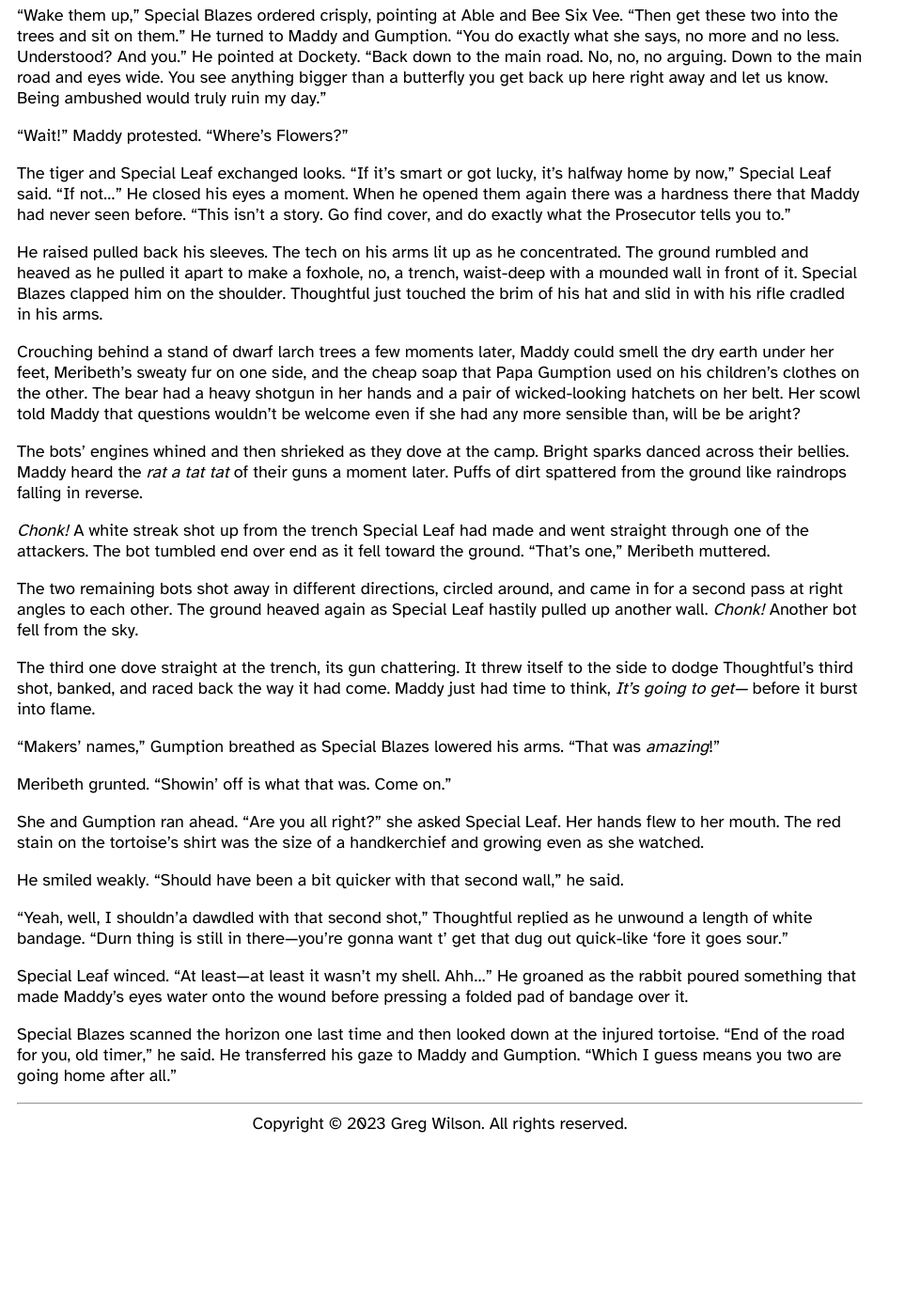
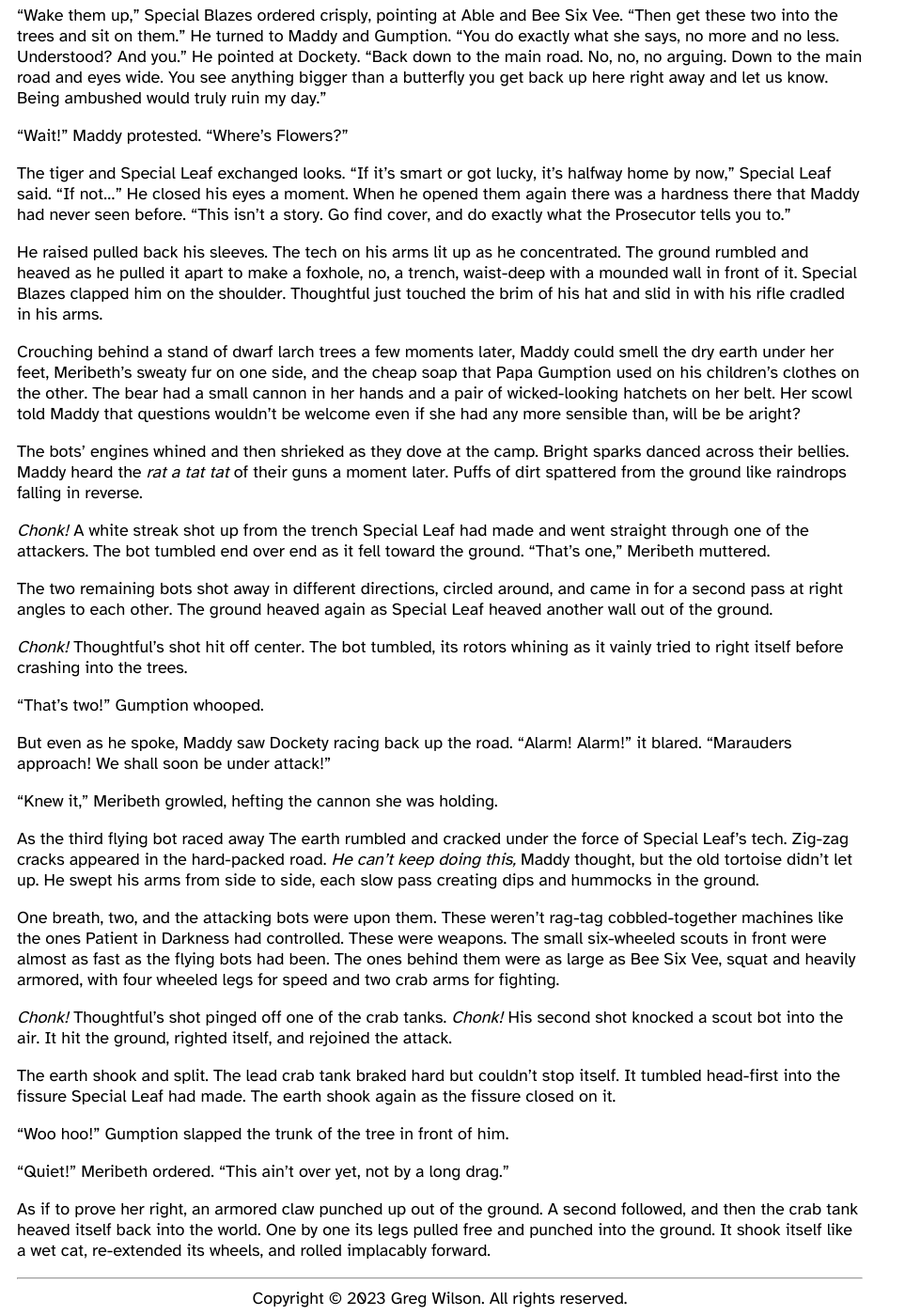
Before and after one commit to gvwilson/fiction, a Jekyll site: the page built from in-heck/index.md, in a window 1280 px wide and 1400 px high, scrolled down 30857 px. Shown: the whole window at 94% size, without its empty margins (0-963 px from the left). Built offline with Jekyll 4.4.1, drawn with Linux system fonts in a browser that asks for light colours; before the commit the page ends 32071 px from its top, so only the background shows below that; some of the changed text lies outside the part shown.

Commit message:
-243 +331 = +88 words of In Heck

```diff
--- a/in-heck/index.md
+++ b/in-heck/index.md
@@ -2875,7 +2875,7 @@
 Maddy could smell the dry earth under her feet,
 Meribeth's sweaty fur on one side,
 and the cheap soap that Papa Gumption used on his children's clothes on the other.
-The bear had a heavy shotgun in her hands
+The bear had a small cannon in her hands
 and a pair of wicked-looking hatchets on her belt.
 Her scowl told Maddy that questions wouldn't be welcome
 even if she had any more sensible than,
@@ -2896,55 +2896,70 @@
 The two remaining bots shot away in different directions,
 circled around,
 and came in for a second pass at right angles to each other.
-The ground heaved again as Special Leaf hastily pulled up another wall.
+The ground heaved again as Special Leaf heaved another wall out of the ground.
+
 *Chonk!*
-Another bot fell from the sky.
-
-The third one dove straight at the trench,
-its gun chattering.
-It threw itself to the side to dodge Thoughtful's third shot,
-banked,
-and raced back the way it had come.
-Maddy just had time to think,
-*It's going to get—*
-before it burst into flame.
-
-"Makers' names,"
-Gumption breathed as Special Blazes lowered his arms.
-"That was *amazing*!"
-
-Meribeth grunted.
-"Showin' off is what that was.
-Come on."
-
-She and Gumption ran ahead.
-"Are you all right?" she asked Special Leaf.
-Her hands flew to her mouth.
-The red stain on the tortoise's shirt
-was the size of a handkerchief
-and growing even as she watched.
-
-He smiled weakly.
-"Should have been a bit quicker with that second wall,"
-he said.
-
-"Yeah,
-well,
-I shouldn'a dawdled with that second shot,"
-Thoughtful replied as he unwound a length of white bandage.
-"Durn thing is still in there—you're gonna want t' get that dug out quick-like
-'fore it goes sour."
-
-Special Leaf winced.
-"At least—at least it wasn't my shell.
-Ahh…"
-He groaned as the rabbit poured something that made Maddy's eyes water onto the wound
-before pressing a folded pad of bandage over it.
-
-Special Blazes scanned the horizon one last time
-and then looked down at the injured tortoise.
-"End of the road for you, old timer," he said.
-He transferred his gaze to Maddy and Gumption.
-"Which I guess means you two are going home after all."
+Thoughtful's shot hit off center.
+The bot tumbled,
+its rotors whining as it vainly tried to right itself
+before crashing into the trees.
+
+"That's two!" Gumption whooped.
+
+But even as he spoke,
+Maddy saw Dockety racing back up the road.
+"Alarm! Alarm!" it blared.
+"Marauders approach!
+We shall soon be under attack!"
+
+"Knew it,"
+Meribeth growled,
+hefting the cannon she was holding.
+
+As the third flying bot raced away
+The earth rumbled and cracked under the force of Special Leaf's tech.
+Zig-zag cracks appeared in the hard-packed road.
+*He can't keep doing this,* Maddy thought,
+but the old tortoise didn't let up.
+He swept his arms from side to side,
+each slow pass creating dips and hummocks in the ground.
+
+One breath, two, and the attacking bots were upon them.
+These weren't rag-tag cobbled-together machines
+like the ones Patient in Darkness had controlled.
+These were weapons.
+The small six-wheeled scouts in front were almost as fast as the flying bots had been.
+The ones behind them were as large as Bee Six Vee,
+squat and heavily armored,
+with four wheeled legs for speed
+and two crab arms for fighting.
+
+*Chonk!*
+Thoughtful's shot pinged off one of the crab tanks.
+*Chonk!*
+His second shot knocked a scout bot into the air.
+It hit the ground,
+righted itself,
+and rejoined the attack.
+
+The earth shook and split.
+The lead crab tank braked hard but couldn't stop itself.
+It tumbled head-first into the fissure Special Leaf had made.
+The earth shook again as the fissure closed on it.
+
+"Woo hoo!" Gumption slapped the trunk of the tree in front of him.
+
+"Quiet!" Meribeth ordered.
+"This ain't over yet,
+not by a long drag."
+
+As if to prove her right,
+an armored claw punched up out of the ground.
+A second followed,
+and then the crab tank heaved itself back into the world.
+One by one its legs pulled free and punched into the ground.
+It shook itself like a wet cat,
+re-extended its wheels,
+and rolled implacably forward.
 
 </section>
```
Also changed, not shown: other parts of in-heck/index.md (+2 -2 lines).
